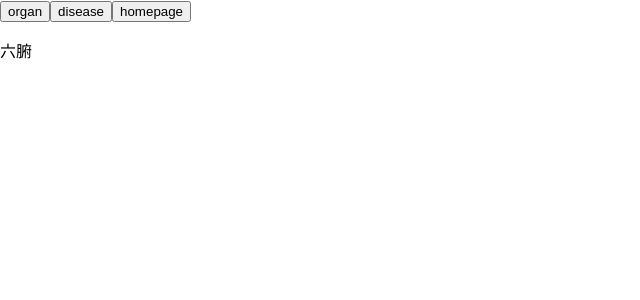
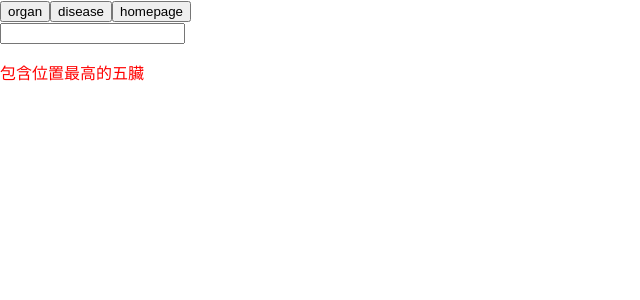
Before and after one commit to seanfu56/tmcGame, a React (Create React App) app: page /organ in a window 1280 px wide. Shown: the top 300 px of the page, without its empty margins (0-640 px from the left). Built offline with nearby package versions, Linux system fonts and the light colour scheme.

Commit message:
logic success

```diff
--- a/src/App.js
+++ b/src/App.js
@@ -1,6 +1,7 @@
 import "./App.css";
 import { BrowserRouter as Router, Route, Routes } from "react-router-dom";
 import Header from "./header.jsx";
+import Organ from "./organ.jsx";
 
 function App() {
   // const navigate = useNavigate();
@@ -10,7 +11,7 @@ function App() {
         <Header />
         <Routes>
           <Route path="/" element={<p>homepage</p>} />
-          <Route path="/organ" element={<p>六腑</p>} />
+          <Route path="/organ" element={<Organ />} />
           <Route path="/disease" element={<p>病因</p>} />
         </Routes>
       </Router>
--- /dev/null
+++ b/src/organ.jsx
@@ -0,0 +1,30 @@
+import React from "react";
+import { useState } from "react";
+import problem from "./organ_problem.json";
+const Organ = () => {
+  const [ans, setAns] = useState("");
+  console.log(problem.problems[0].p);
+  return (
+    <div>
+      <input
+        onChange={(e) => {
+          setAns(e.target.value);
+          console.log(e.target.value);
+        }}
+      />
+      {problem.problems.map((prob) => {
+        return !ans.includes(prob.ans) ? (
+          <p key={prob.p} style={{ color: "red" }}>
+            {prob.p}
+          </p>
+        ) : (
+          <p key={prob.p} style={{ color: "green" }}>
+            {prob.p}
+          </p>
+        );
+      })}
+    </div>
+  );
+};
+
+export default Organ;
--- /dev/null
+++ b/src/organ_problem.json
@@ -0,0 +1,8 @@
+{
+  "problems": [
+    {
+      "p": "包含位置最高的五臟",
+      "ans": "肺"
+    }
+  ]
+}
```
Also changed, not shown: sheet.json (added, +13 -0 lines).
